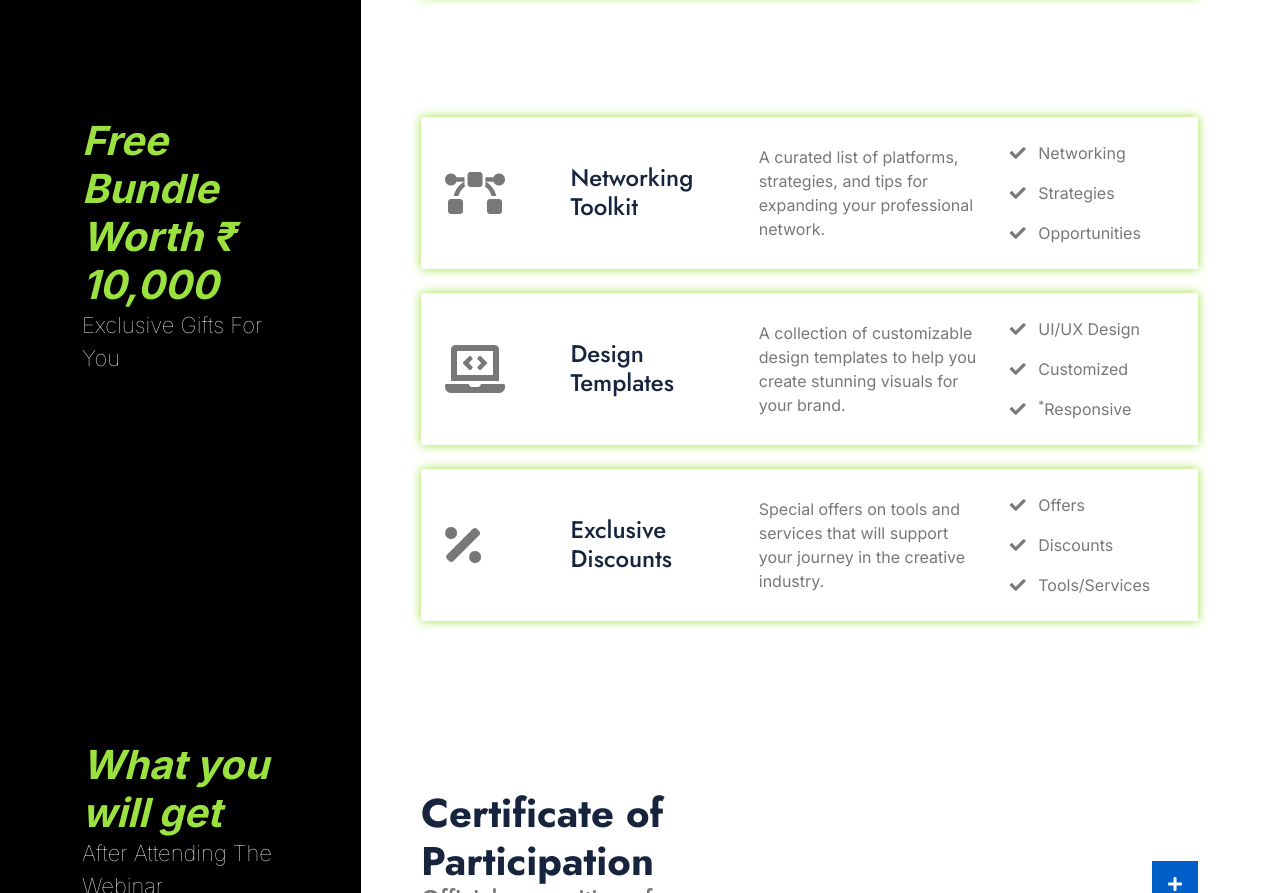
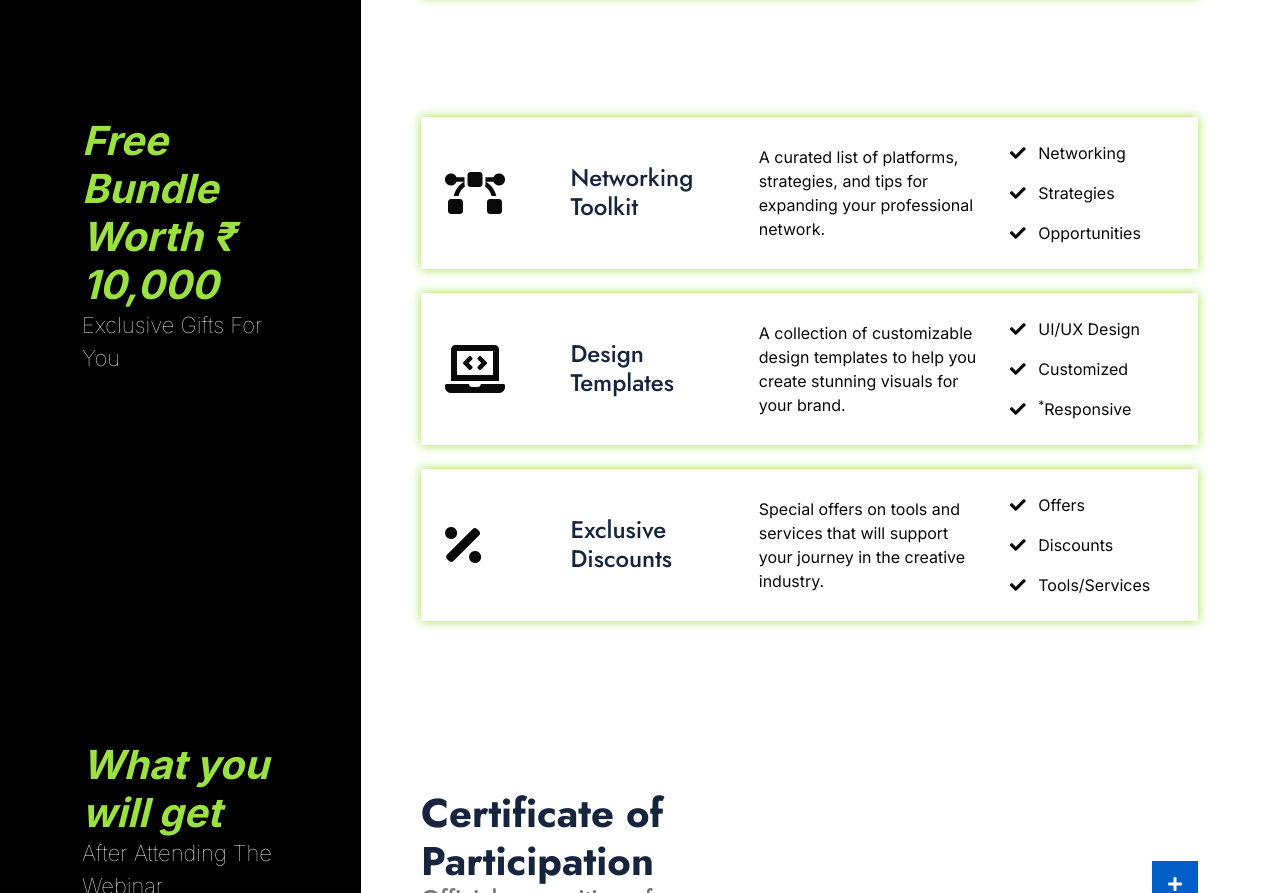
Before and after one commit to Varunp01/Arevei-Webinar, a plain HTML site: page index.html in a window 1280 px wide. Shown: the part 2424-3317 px from the top of the page. Drawn offline with nearby package versions, Linux system fonts and the light colour scheme; a web font is replaced by a local one.

Commit message:
editing UI

```diff
--- a/index.html
+++ b/index.html
@@ -514,7 +514,7 @@
                     </div>
                     <div class="col-lg-9">
                         <div class="service-content h-100 pt-6 ps-6 pb-6">
-                            <div class="row g-4">
+                            <div class="row g-4" style="color: #090909;">
                                 <div class="col-12">
                                     <div class="service-item p-4 wow fadeInUp" data-wow-delay="0.1s">
                                         <div class="row g-4 align-items-center">
```
